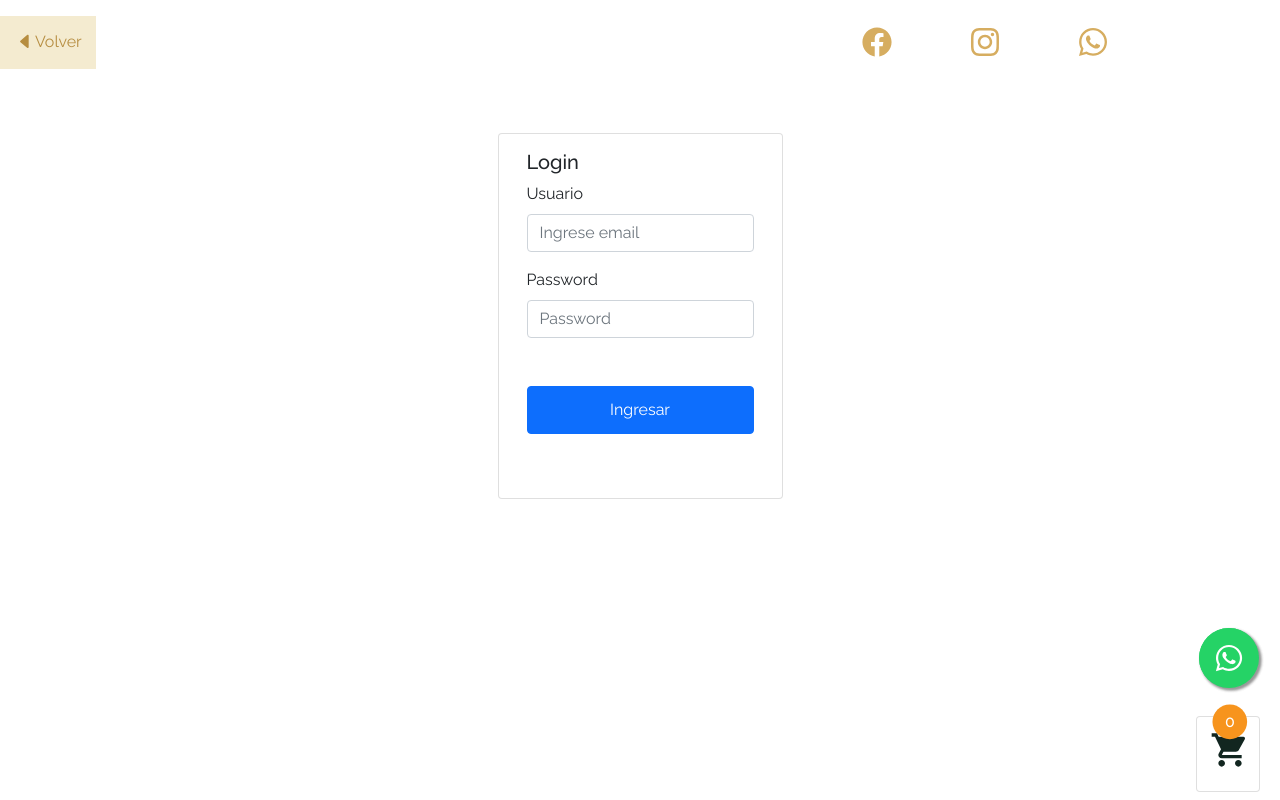
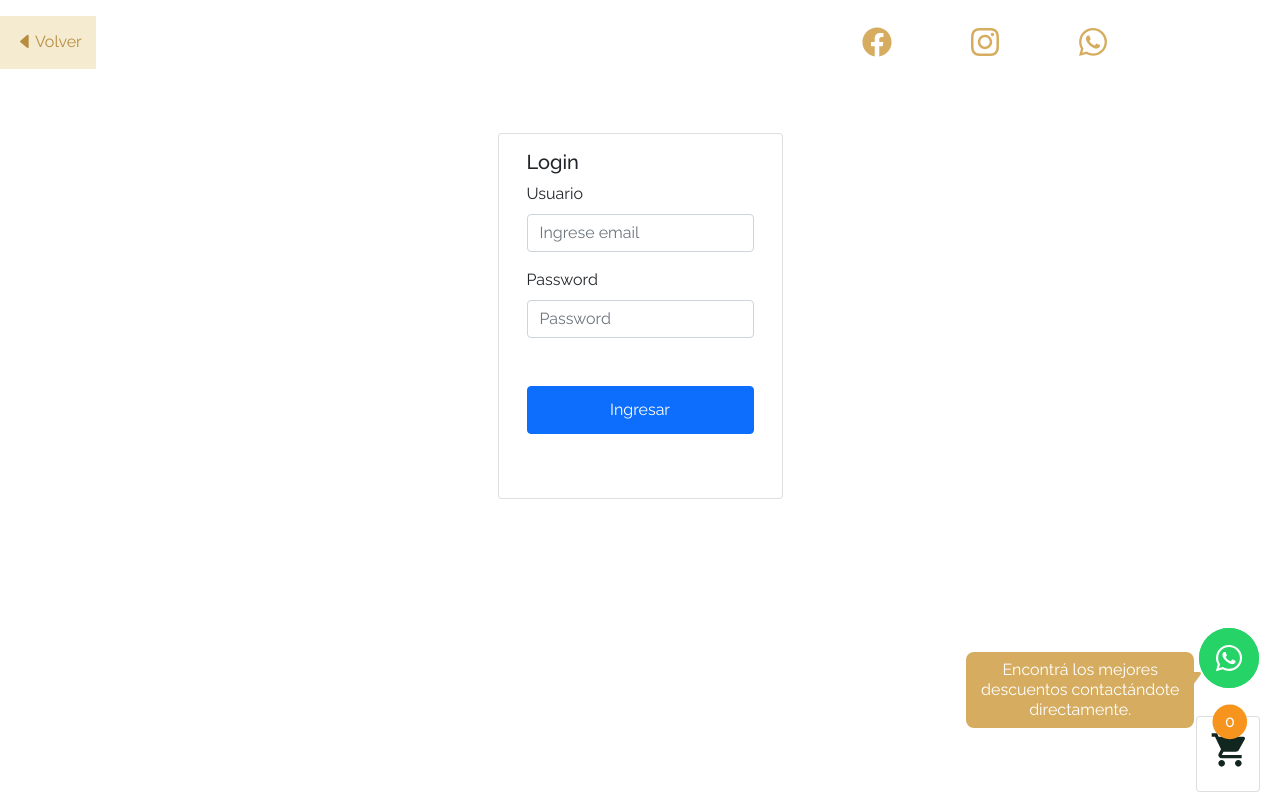
Before and after one commit to EmiHaag/dracahumos, a React (Create React App) app: page /login in a window 1280 px wide. Built offline with nearby package versions, Linux system fonts and the light colour scheme; the HTML template or start-up script is replaced by a standard one; what next would draw is missing.

Commit message:
Agregar text popup a whatsapp

```diff
--- /dev/null
+++ b/src/components/bubbleChat.css
@@ -0,0 +1,75 @@
+.messageContainer {
+  width: 284px;
+  height: 200px;
+  position: absolute;
+  right: 1.5em;
+  bottom: -4em;
+}
+
+._1kh65 {
+  top: 22px;
+  position: absolute;
+  width: 187px;
+  height: auto;
+  right: 0.14em;
+  color: #d6ad60;
+}
+.imessage {
+  border-radius: 0.25rem;
+  display: flex;
+  flex-direction: column;
+
+  font-size: 1rem;
+  margin: 0 auto 1rem;
+  max-width: 600px;
+  padding: 0.5rem 1.5rem;
+  animation-name: moveMe;
+  animation-delay: 4s;
+  animation-duration: 15s;
+  animation-iteration-count: infinite;
+  animation-fill-mode: backwards;
+  position: absolute;
+  overflow: hidden;
+  width: 22em;
+  right: -5em;
+  bottom: 1em;
+  opacity: 0;
+}
+@keyframes moveMe {
+  0% {
+    opacity: 0;
+  }
+
+  5% {
+    bottom: 2.7em;
+    opacity: 1;
+  }
+  6% {
+    bottom: 2.5em;
+  }
+  40% {
+    opacity: 1;
+    bottom: 2.5em;
+  }
+  42% {
+    opacity: 0;
+
+    bottom: 5em;
+  }
+  95% {
+    bottom: 1em;
+  }
+}
+
+.imessage p {
+  border-radius: 0.5rem;
+  line-height: 1.25;
+  max-width: 75%;
+  padding: 0.5rem 0.875rem;
+}
+
+p.from-me {
+  /*   align-self: flex-end; */
+  background-color: #d6ad60;
+  color: #fff;
+}
--- /dev/null
+++ b/src/components/bubbleChat.jsx
@@ -0,0 +1,26 @@
+import React from "react";
+import "./bubbleChat.css";
+
+const BubbleChat = () => {
+  return (
+    <div className="messageContainer">
+      <div className="imessage">
+        <span data-testid="tail-out" data-icon="tail-out" class="_1kh65">
+          <svg viewBox="0 0 8 13" width="8" height="13" class="">
+            <path
+              opacity=".13"
+              d="M5.188 1H0v11.193l6.467-8.625C7.526 2.156 6.958 1 5.188 1z"></path>
+            <path
+              fill="currentColor"
+              d="M5.188 0H0v11.193l6.467-8.625C7.526 1.156 6.958 0 5.188 0z"></path>
+          </svg>
+        </span>
+        <p className="from-me">
+          Encontrá los mejores descuentos contactándote directamente.
+        </p>
+      </div>
+    </div>
+  );
+};
+
+export default BubbleChat;
--- a/src/components/whatsAppButton.jsx
+++ b/src/components/whatsAppButton.jsx
@@ -1,21 +1,28 @@
 import React from "react";
 
+import BubbleChat from "../components/bubbleChat";
 import { FaInstagram, FaWhatsapp, FaFacebook } from "react-icons/fa";
 
-const WhatsAppButton = ()=>{
-    return(<>
+const WhatsAppButton = () => {
+  return (
     <div style={styles.Wrapper}>
+      <BubbleChat />
+      <div>
         {/*      <FontAwesomeIcon icon={faCoffee} /> */}
-   <a  style={styles.Wrapper}
-        href="https://wa.me/5491126909643" target="_blank"
+
+        <a
+          style={styles.Wrapper}
+          href="https://wa.me/5491126909643"
+          target="_blank"
           rel="noopener noreferrer">
           <FaWhatsapp style={styles.Icon} />
         </a>
       </div>
-    </>)
-}
+    </div>
+  );
+};
 const styles = {
-    Wrapper:{
+  Wrapper: {
     position: "fixed",
     width: "60px",
     height: "60px",
@@ -26,13 +33,12 @@ const styles = {
     borderRadius: "50px",
     textAlign: "center",
     fontSize: "30px",
-      boxShadow: "2px 2px 3px #999",
+    /*  boxShadow: "1px 1px 8px rgb(170, 170, 170);", */
     zIndex: "100",
   },
-    Icon:{
+  Icon: {
     marginTop: "0.6rem",
-
-    }
-}
+  },
+};
 
 export default WhatsAppButton;
--- a/src/index.css
+++ b/src/index.css
@@ -1,7 +1,7 @@
 @import url("https://fonts.googleapis.com/css2?family=Raleway:ital,wght@0,300;0,400;0,500;1,400&display=swap");
 @font-face {
-  font-family: 'MiddleEarth';
-  src: local('MiddleEarth'), url(./fonts/MiddleEarth.ttf) format('truetype');
+  font-family: "MiddleEarth";
+  src: local("MiddleEarth"), url(./fonts/MiddleEarth.ttf) format("truetype");
 }
 body {
   margin: 0;
--- a/src/screens/main.jsx
+++ b/src/screens/main.jsx
@@ -74,6 +74,7 @@ const Main = () => {
           path="/eliminar-novedad"
           component={EliminarNovedad}></PrivateRoute>
       </Switch>
+
       <WhatsAppButton />
       <ShopCar />
     </BrowserRouter>
```
Also changed, not shown: test/testsvg.html (added, +5 -0 lines). Lines whose indentation alone changed are shown as unchanged.
